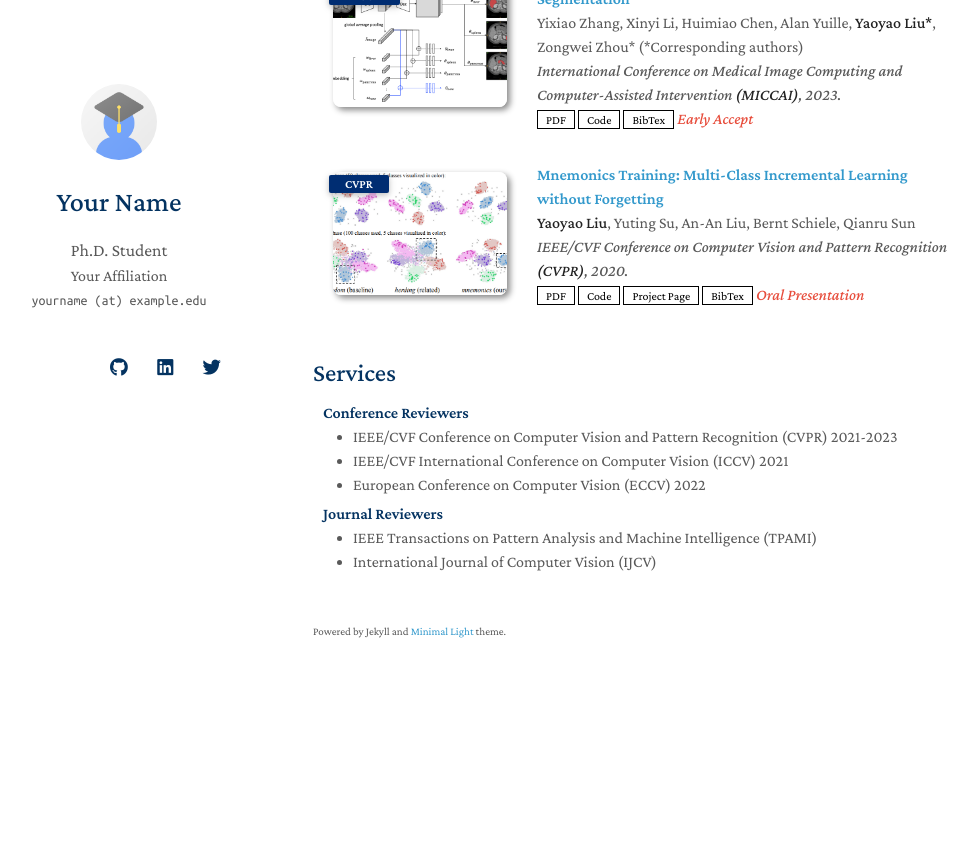
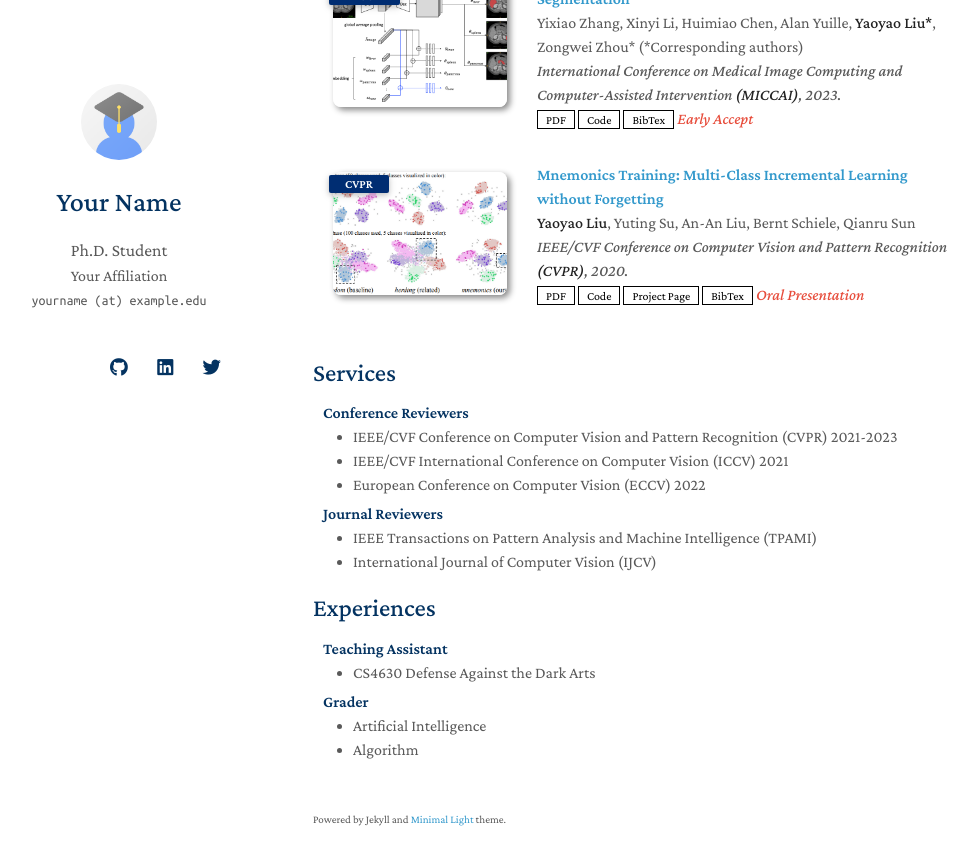
Before and after one commit to zhudi217/zhudi217.github.io, a Jekyll site: the page built from index.md, in a window 1280 px wide and 900 px high, scrolled down 504 px. Shown: the top 865 px of the window, without its empty margins (157-1135 px from the left). Built offline with Jekyll 4.4.1, drawn with Linux system fonts in a browser that asks for light colours; nearby versions of some CDN libraries; a style sheet for code colours, icons or effects is not loaded; our own code applies the rules of GitHub Pages for plain Markdown files; before the commit the page ends 1216 px from its top, so only the background shows below that.

Commit message:
test update

```diff
--- /dev/null
+++ b/_includes/experiences.md
@@ -0,0 +1,14 @@
+## Experiences
+
+<h4 style="margin:0 10px 0;">Teaching Assistant</h4>
+
+<ul style="margin:0 0 5px;">
+  <li><a href="http://cvpr2023.thecvf.com/"><autocolor>CS4630 Defense Against the Dark Arts</autocolor></a></li>
+</ul>
+
+<h4 style="margin:0 10px 0;">Grader</h4>
+
+<ul style="margin:0 0 20px;">
+  <li><a href="https://www.computer.org/csdl/journal/tp"><autocolor>Artificial Intelligence</autocolor></a></li>
+  <li><a href="https://www.springer.com/journal/11263"><autocolor>Algorithm</autocolor></a></li>
+</ul>
--- a/index.md
+++ b/index.md
@@ -21,3 +21,5 @@ I am a Ph.D. student at ...
 {% include_relative _includes/publications.md %}
 
 {% include_relative _includes/services.md %}
+
+{% include_relative _includes/experiences.md %}
```
